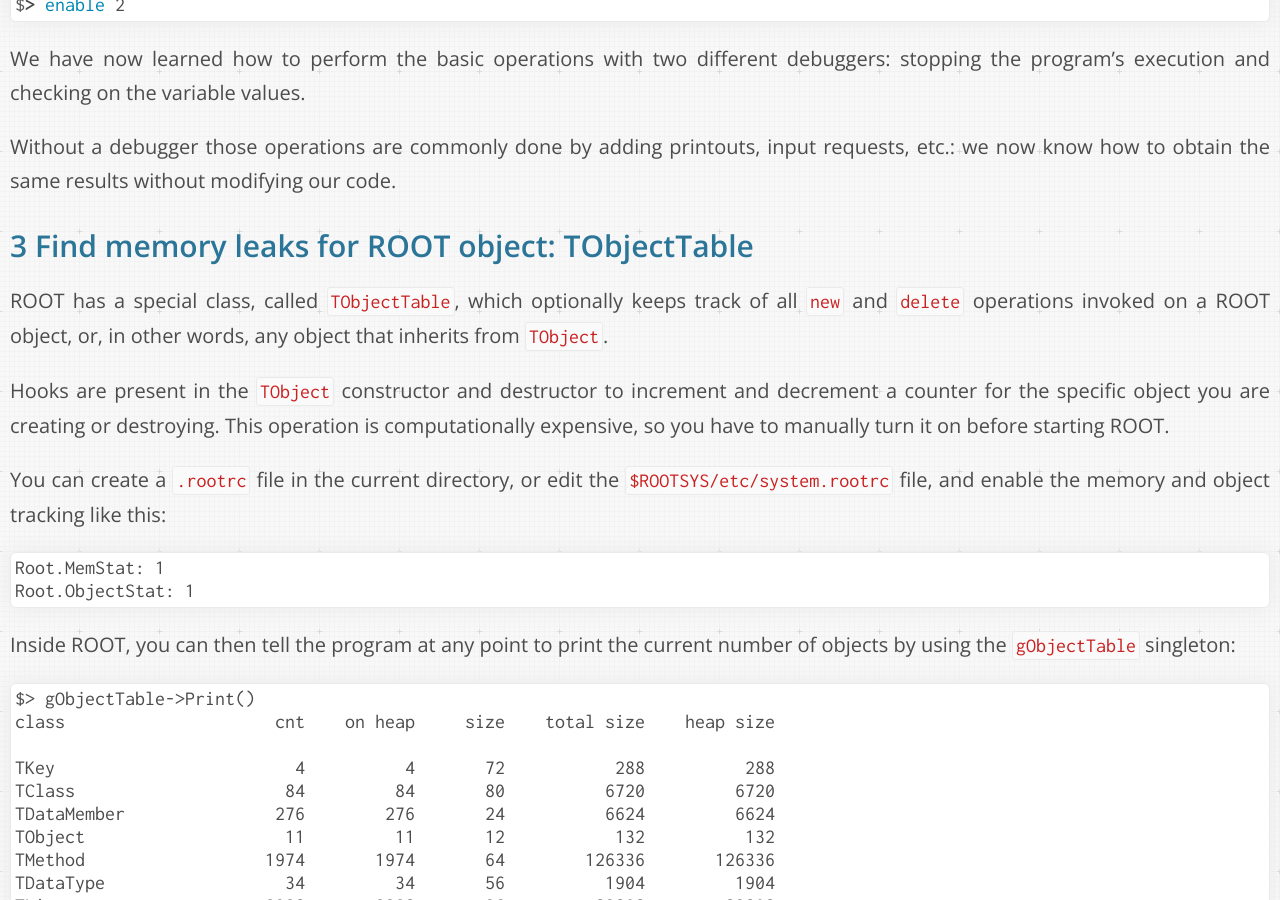
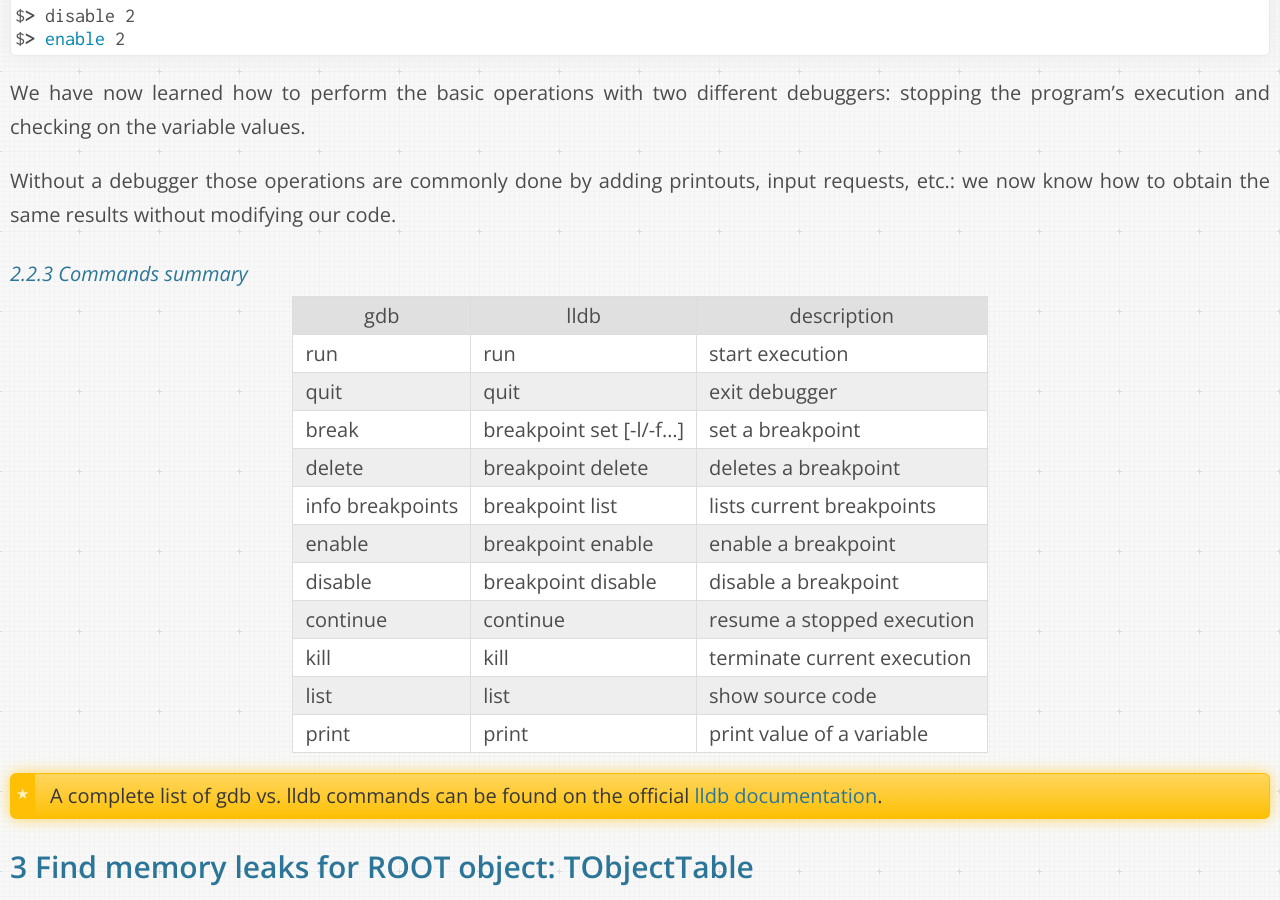
Before and after one commit to dberzano/dberzano.github.io, a Jekyll site: the page built from alice/debug/index.md, in a window 1280 px wide and 900 px high, scrolled down 16889 px. Built offline with Jekyll 4.4.1, drawn with Linux system fonts in a browser that asks for light colours; Markdown is read by kramdown in place of the engine named in the settings; some of the changed text lies outside the part shown.

Commit message:
DebugTut: lldb and gdb comparison

```diff
--- a/alice/debug/index.md
+++ b/alice/debug/index.md
@@ -819,6 +819,26 @@
 results without modifying our code.
 
 
+#### Commands summary
+
+| gdb              | lldb                      | description                 |
+|------------------|---------------------------|-----------------------------|
+| run              | run                       | start execution             |
+| quit             | quit                      | exit debugger               |
+| break            | breakpoint set [-l/-f...] | set a breakpoint            |
+| delete           | breakpoint delete         | deletes a breakpoint        |
+| info breakpoints | breakpoint list           | lists current breakpoints   |
+| enable           | breakpoint enable         | enable a breakpoint         |
+| disable          | breakpoint disable        | disable a breakpoint        |
+| continue         | continue                  | resume a stopped execution  |
+| kill             | kill                      | terminate current execution |
+| list             | list                      | show source code            |
+| print            | print                     | print value of a variable   |
+
+> A complete list of gdb vs. lldb commands can be found on the
+> official [lldb documentation](http://lldb.llvm.org/lldb-gdb.html).
+
+
 Find memory leaks for ROOT object: TObjectTable
 -----------------------------------------------
 
```
